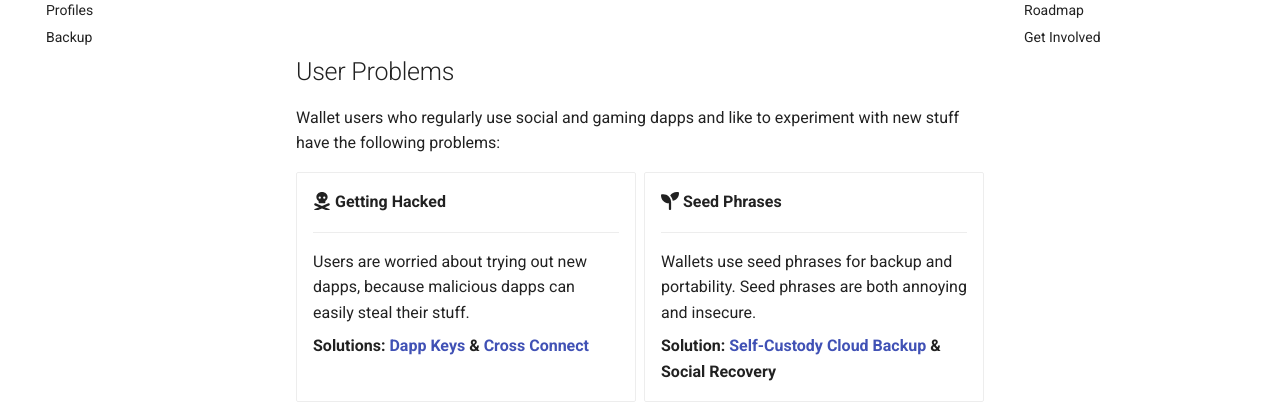
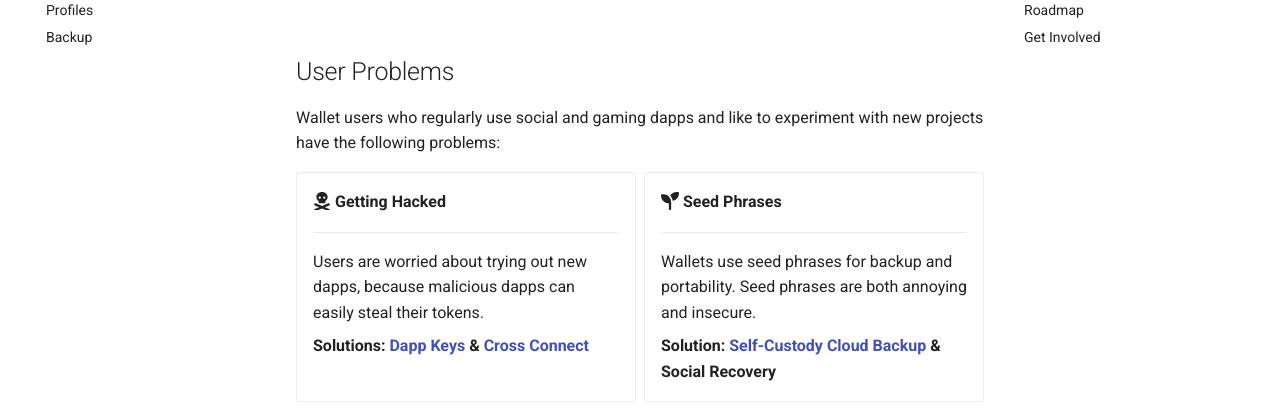
Before and after one commit to sealvault/sealvault, an MkDocs documentation site: the page built from website/src/index.md, in a window 1280 px wide and 900 px high, scrolled down 426 px. Shown: the part 152-560 px from the top of the window. Built offline with MkDocs 1.6.1 and Material for MkDocs 9.7.7, drawn with Linux system fonts in a browser that asks for light colours; comment, search, counter and statistics services are not loaded.

Commit message:
Improve wording

```diff
--- a/website/src/index.md
+++ b/website/src/index.md
@@ -15,7 +15,7 @@ that is primarily used for everyday browsing with social and gaming dapps.
 ## User Problems
 
 Wallet users who regularly use social and gaming dapps and like to experiment
-with new stuff have the following problems:
+with new projects have the following problems:
 
 <div class="grid cards" markdown>
 
@@ -24,7 +24,7 @@ with new stuff have the following problems:
     ---
 
     Users are worried about trying out new dapps, because malicious dapps can easily
-    steal their stuff.
+    steal their tokens.
 
     **Solutions: [Dapp Keys](./dapp-keys.md) & [Cross Connect](./dev-docs/design/cross-connect.md)**
 
```
